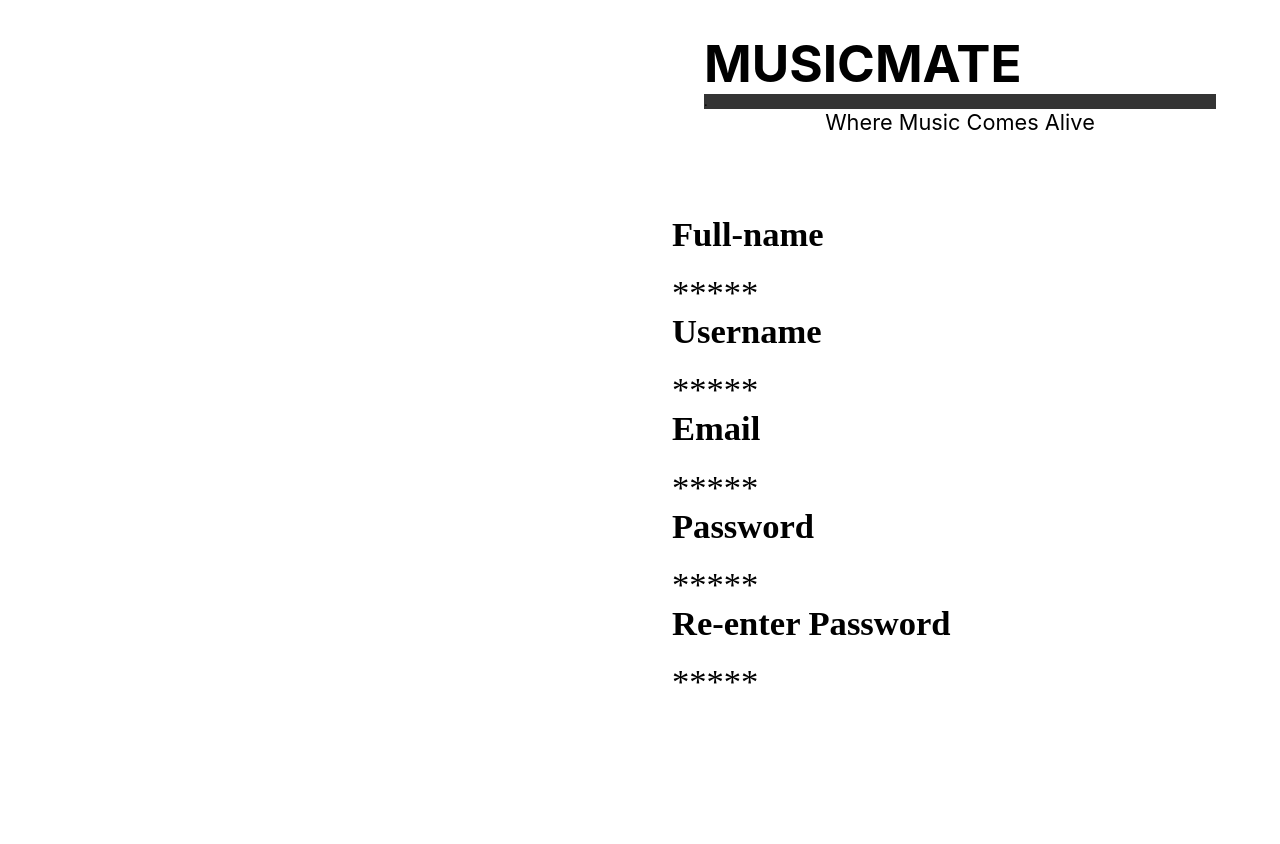
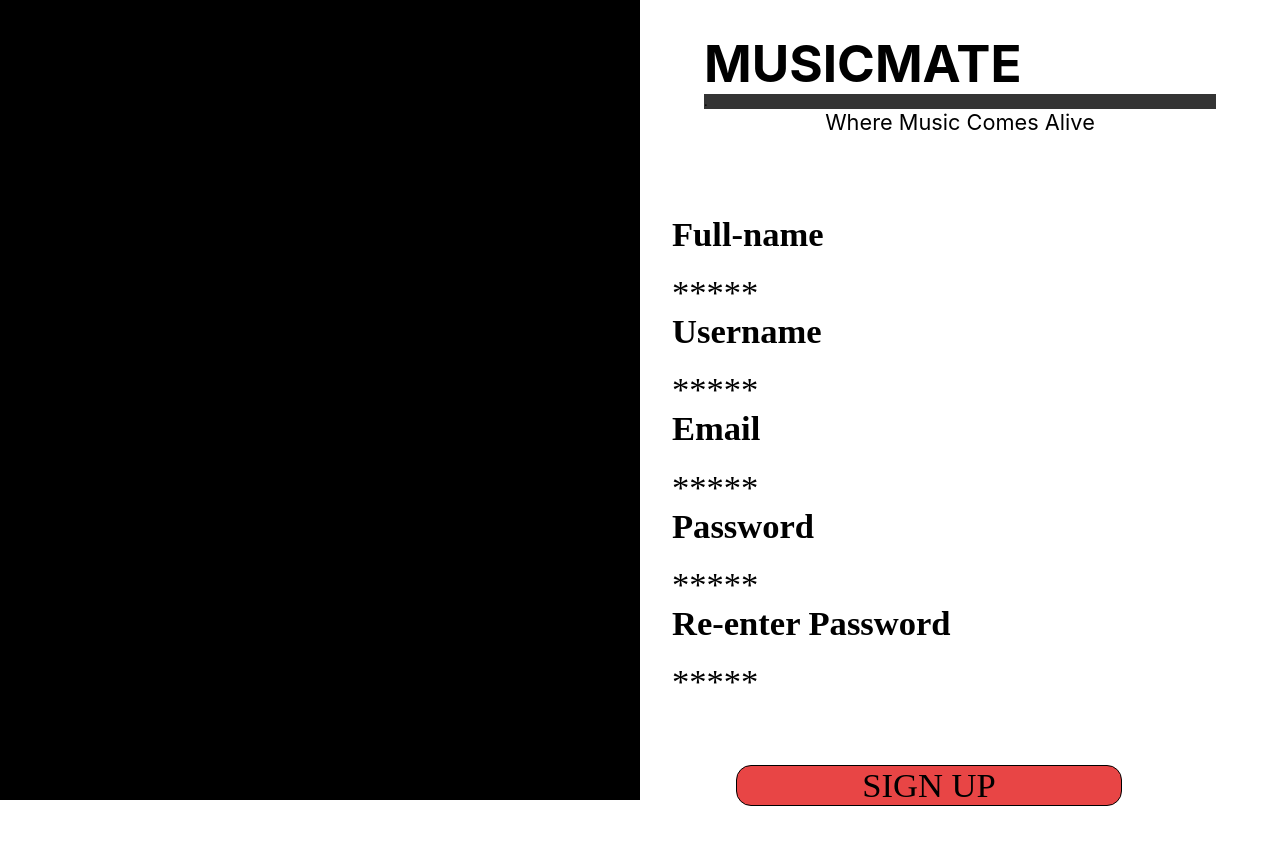
Before and after one commit to willamjonathan/MusicMate, a React (Create React App) app: page / in a window 1280 px wide. Shown: the top 844 px of the page. Built offline with nearby package versions, Linux system fonts and the light colour scheme.

Commit message:
"updated signup"

```diff
--- a/src/components/Signup.js
+++ b/src/components/Signup.js
@@ -47,14 +47,9 @@ function Signup() {
                     *****
                 </div>
 
-                {/* <div class = "LogIn">
-                    <div class ='button1'>
-                        LOG IN
-                    </div>
-                    <div class ='create-an-account'>
-                        Create an account
-                    </div>
-                </div> */}
+                <div class = "SIGN-UP">
+                    SIGN UP
+                </div>
 
             </div>
 
--- a/src/styles/Login.css
+++ b/src/styles/Login.css
@@ -1,7 +1,6 @@
 .Login {
   width: 1440px;
   height: 1024px;
-  flex-grow: 0;
   background-color: #fff;
 }
 .left {
--- a/src/styles/Signup.css
+++ b/src/styles/Signup.css
@@ -1,6 +1,6 @@
 .SignUp {
   width: 1440px;
-  height: 1481px;
+  height: 1024px;
 }
 .left-signup {
   position: fixed;
@@ -8,7 +8,7 @@
   left: 0%;
   width: 50%;
   height: 100%;
-  background-color: #fff;
+  background-color: black;
 }
 .right-signup {
   position: fixed;
@@ -84,3 +84,15 @@
 }
 .user-info-signup .textfield5-signup {
 }
+.SIGN-UP {
+  background-color: #e84545;
+  width: 60%;
+  text-align: center;
+  margin-bottom: 5%;
+  border-radius: 15px;
+  border: solid 1px #000;
+  margin-top: 10%;
+  font-family: Overpass;
+  position: relative;
+  left: 10%;
+}
```
